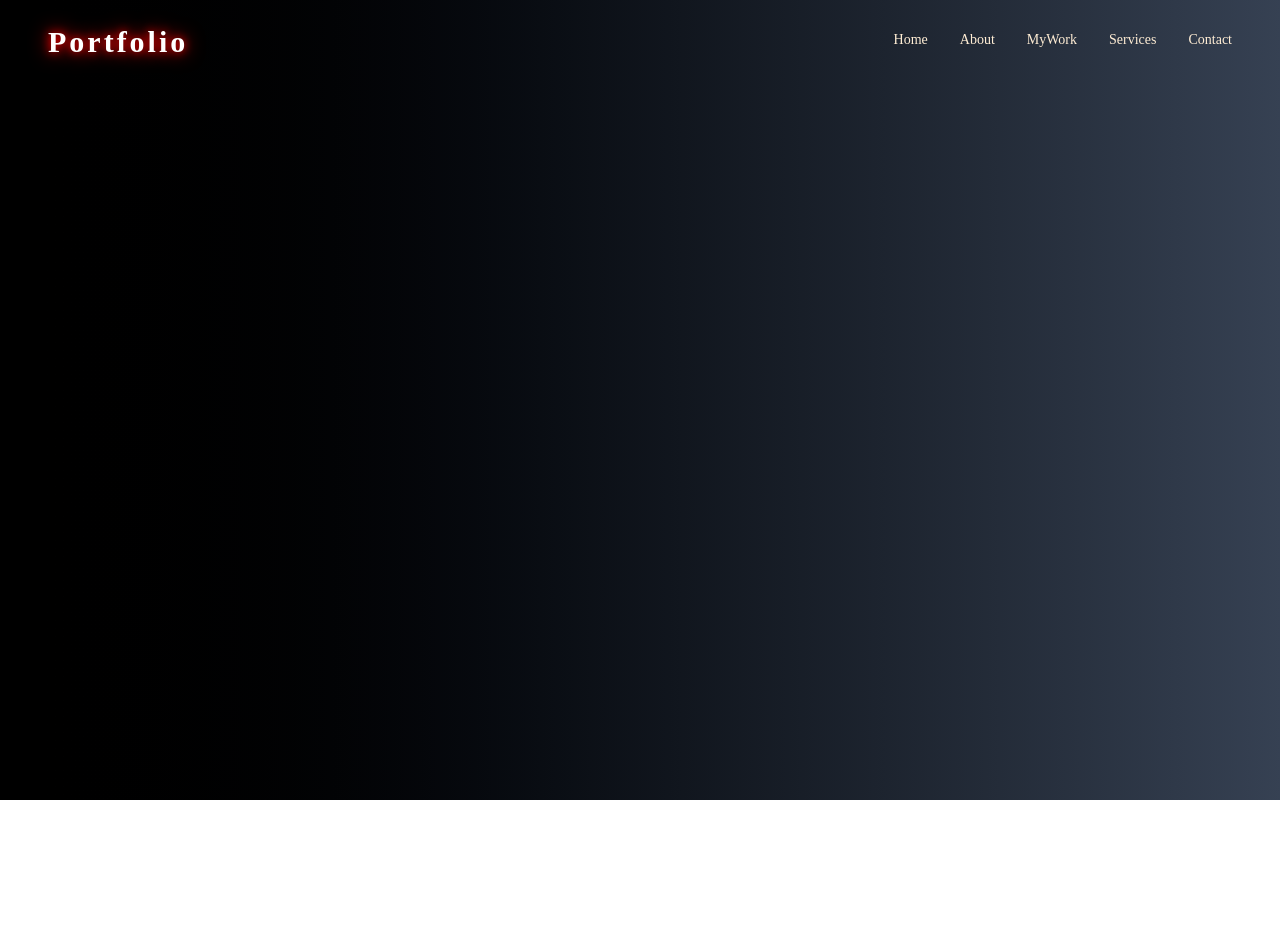
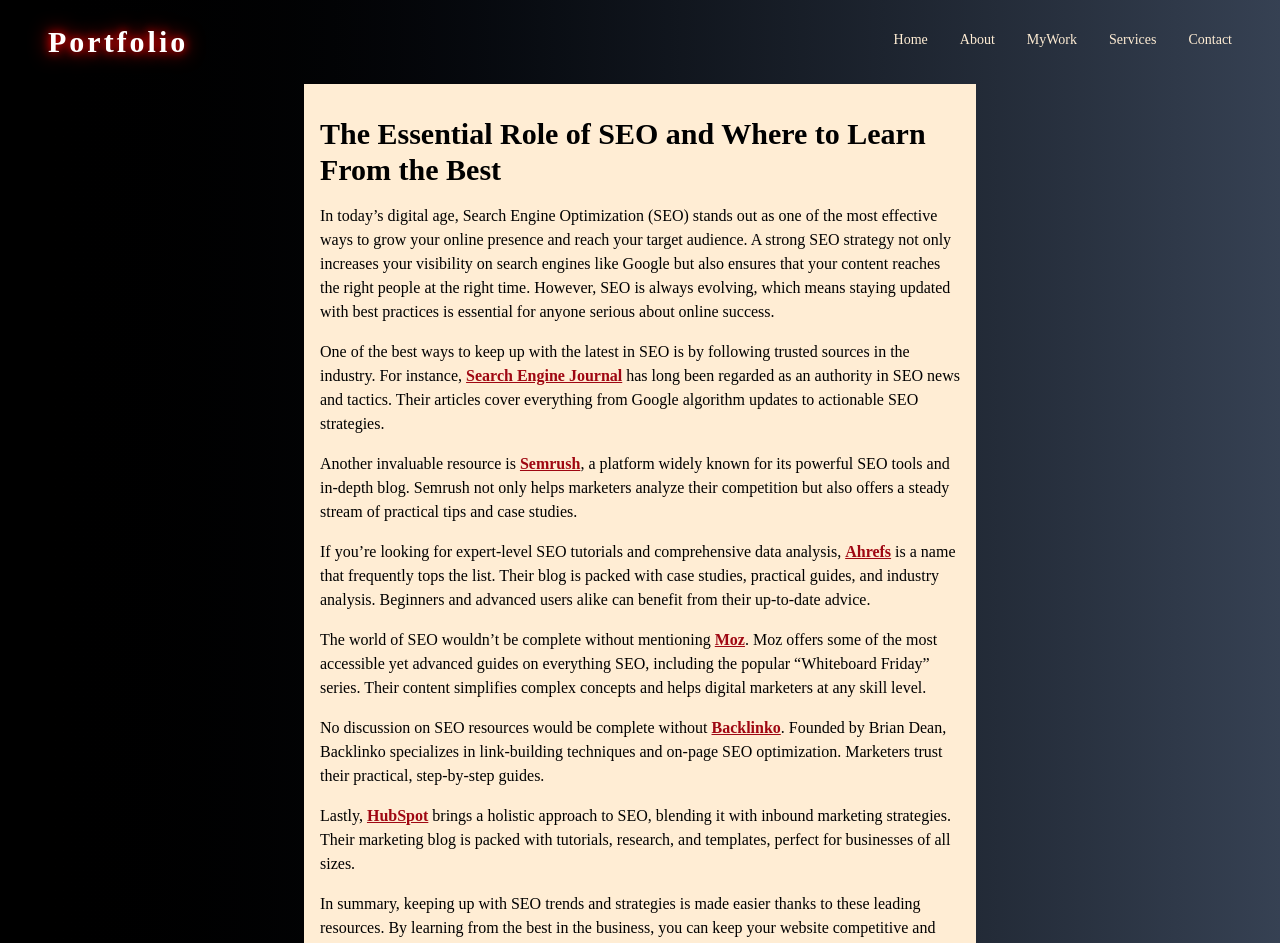
Before and after one commit to Segeramos/Crimsonecode, a React (Vite) app in the folder crimsonecode/: page /blog in a window 1280 px wide. Shown: the top 943 px of the page. Before the commit the page ends 800 px from the top, so only its background shows below. Built offline with nearby package versions, Linux system fonts and the light colour scheme.

Commit message:
added blog page

```diff
--- a/crimsonecode/src/App.jsx
+++ b/crimsonecode/src/App.jsx
@@ -1,4 +1,5 @@
 // src/App.jsx
+import { Link } from "react-router-dom";
 import { useState } from "react";
 import { BrowserRouter as Router, Routes, Route, NavLink } from "react-router-dom";
 import Home from "./components/Home";
@@ -6,6 +7,7 @@
 import Projects from "./components/Projects";
 import Services from "./components/Services";
 import Contact from "./components/Contact";
+import Blog from "./components/Blog";
 
 export default function App() {
   const [menuOpen, setMenuOpen] = useState(false);
@@ -16,10 +18,13 @@
         <div className="container mx-auto px-4 sm:px-6 md:px-8 lg:px-12">
           {/* Navbar */}
           <nav className="relative flex justify-between items-center py-6">
-            {/* Logo */}
-            <span className="text-3xl font-bold tracking-widest glow-text animate-glow">
+            {/* Logo (Portfolio link) */}
+            <Link
+              to="/blog"
+              className="text-3xl font-bold tracking-widest glow-text animate-glow cursor-pointer"
+            >
               Portfolio
-            </span>
+            </Link>
 
             {/* Desktop Menu */}
             <div className="hidden md:flex space-x-8 text-sm">
@@ -70,7 +75,7 @@
 
             {/* Mobile Dropdown */}
             <div
-              className={`absolute top-full left-0 w-full backdrop-blur-md bg-black/80 px-6 py-6 flex flex-col items-center space-y-6 md:hidden z-50 shadow-2xl transform transition-all duration-500 ease-in-out ${
+              className={`absolute top-full left-0 w-full backdrop-blur-md  px-6 py-6 flex flex-col items-center space-y-6 md:hidden z-50 shadow-2xl transform transition-all duration-500 ease-in-out ${
                 menuOpen
                   ? "opacity-100 translate-y-0 scale-100 pointer-events-auto"
                   : "opacity-0 -translate-y-8 scale-90 pointer-events-none"
@@ -101,6 +106,7 @@
               <Route path="/projects" element={<Projects />} />
               <Route path="/services" element={<Services />} />
               <Route path="/contact" element={<Contact />} />
+              <Route path="/blog" element={<Blog />} /> {/* <-- Add your Blog route here */}
             </Routes>
           </main>
         </div>
--- /dev/null
+++ b/crimsonecode/src/components/Blog.jsx
@@ -0,0 +1,79 @@
+import React from "react";
+
+const Blog = () => (
+  <div className="max-w-2xl mx-auto py-8 px-4 bg-orange-100 text-black">
+    <article>
+      <h2 className="text-3xl font-bold mb-4">
+        The Essential Role of SEO and Where to Learn From the Best
+      </h2>
+      <p className="mb-4">
+        In today’s digital age, Search Engine Optimization (SEO) stands out as one of the most effective ways to grow your online presence and reach your target audience. A strong SEO strategy not only increases your visibility on search engines like Google but also ensures that your content reaches the right people at the right time. However, SEO is always evolving, which means staying updated with best practices is essential for anyone serious about online success.
+      </p>
+      <p className="mb-4">
+        One of the best ways to keep up with the latest in SEO is by following trusted sources in the industry. For instance, <strong>
+        <a
+          href="https://www.searchenginejournal.com"
+          target="_blank"
+          rel="noopener noreferrer"
+          className="text-red-800 underline hover:text-red-600 transition-colors"
+        >Search Engine Journal</a>
+        </strong> has long been regarded as an authority in SEO news and tactics. Their articles cover everything from Google algorithm updates to actionable SEO strategies.
+      </p>
+      <p className="mb-4">
+        Another invaluable resource is <strong>
+        <a
+          href="https://www.semrush.com/blog/"
+          target="_blank"
+          rel="noopener noreferrer"
+          className="text-red-800 underline hover:text-red-600 transition-colors"
+        >Semrush</a>
+        </strong>, a platform widely known for its powerful SEO tools and in-depth blog. Semrush not only helps marketers analyze their competition but also offers a steady stream of practical tips and case studies.
+      </p>
+      <p className="mb-4">
+        If you’re looking for expert-level SEO tutorials and comprehensive data analysis, <strong>
+        <a
+          href="https://ahrefs.com/blog/"
+          target="_blank"
+          rel="noopener noreferrer"
+          className="text-red-800 underline hover:text-red-600 transition-colors"
+        >Ahrefs</a>
+        </strong> is a name that frequently tops the list. Their blog is packed with case studies, practical guides, and industry analysis. Beginners and advanced users alike can benefit from their up-to-date advice.
+      </p>
+      <p className="mb-4">
+        The world of SEO wouldn’t be complete without mentioning <strong>
+        <a
+          href="https://moz.com/blog"
+          target="_blank"
+          rel="noopener noreferrer"
+          className="text-red-800 underline hover:text-red-600 transition-colors"
+        >Moz</a>
+        </strong>. Moz offers some of the most accessible yet advanced guides on everything SEO, including the popular “Whiteboard Friday” series. Their content simplifies complex concepts and helps digital marketers at any skill level.
+      </p>
+      <p className="mb-4">
+        No discussion on SEO resources would be complete without <strong>
+        <a
+          href="https://backlinko.com/blog"
+          target="_blank"
+          rel="noopener noreferrer"
+          className="text-red-800 underline hover:text-red-600 transition-colors"
+        >Backlinko</a>
+        </strong>. Founded by Brian Dean, Backlinko specializes in link-building techniques and on-page SEO optimization. Marketers trust their practical, step-by-step guides.
+      </p>
+      <p className="mb-4">
+        Lastly, <strong>
+        <a
+          href="https://blog.hubspot.com/marketing"
+          target="_blank"
+          rel="noopener noreferrer"
+          className="text-red-800 underline hover:text-red-600 transition-colors"
+        >HubSpot</a>
+        </strong> brings a holistic approach to SEO, blending it with inbound marketing strategies. Their marketing blog is packed with tutorials, research, and templates, perfect for businesses of all sizes.
+      </p>
+      <p>
+        In summary, keeping up with SEO trends and strategies is made easier thanks to these leading resources. By learning from the best in the business, you can keep your website competitive and your digital marketing skills sharp.
+      </p>
+    </article>
+  </div>
+);
+
+export default Blog;
```
